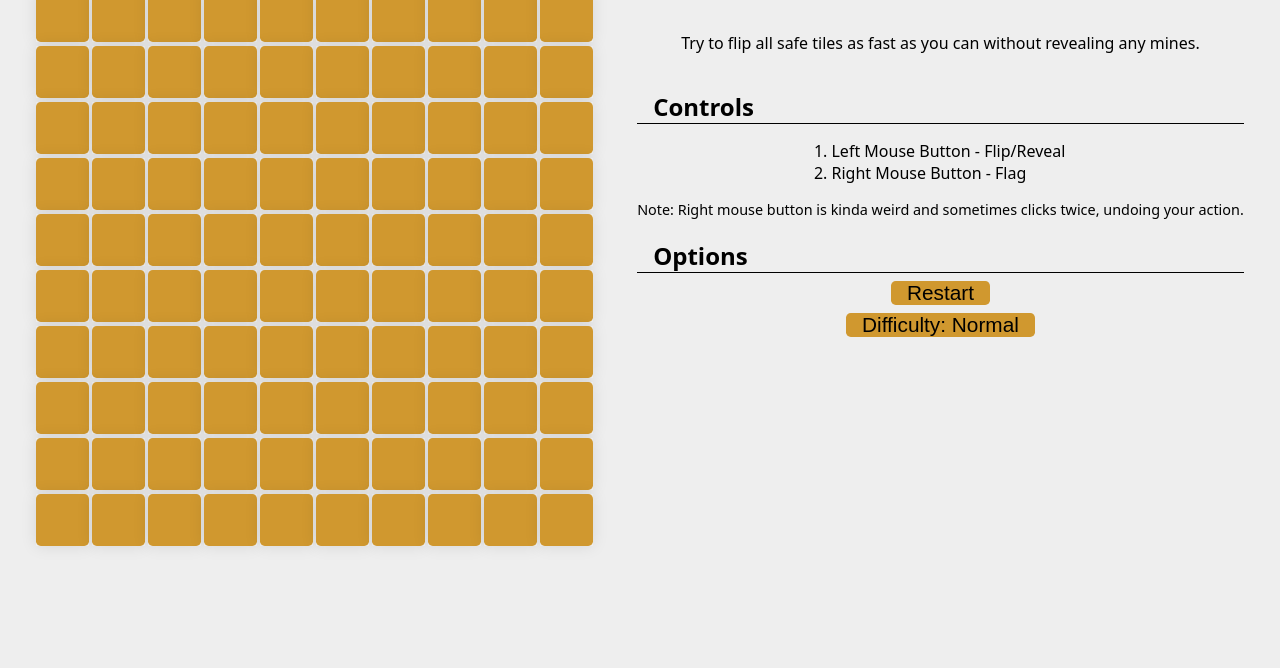
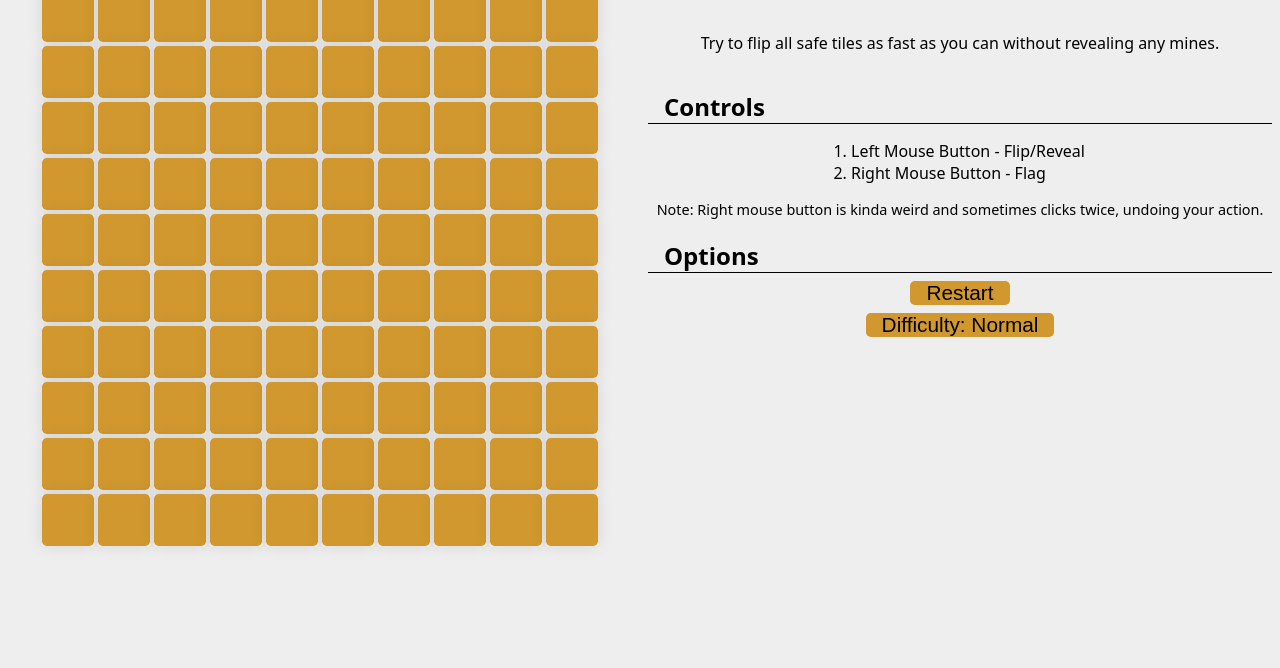
Before and after one commit to clikuki/minesweeper, a website with bundled scripts: page index.html in a window 1280 px wide. Shown: the part 132-800 px from the top of the page. Built offline with nearby package versions, Linux system fonts and the light colour scheme.

Commit message:
- grid now fixed at left half center - fixed flag counter not being set at startup - flagging is now prevented at before grid initialization

```diff
--- a/main.css
+++ b/main.css
@@ -11,8 +11,10 @@
 body {
 	background-color: #eee;
 	margin: 0;
-	display: flex;
-	justify-content: space-evenly;
+	display: grid;
+	grid-template-columns: repeat(2, 1fr);
+	justify-content: center;
+	align-items: center;
 	min-height: 100vh;
 	font-family: system-ui;
 	gap: 1rem;
@@ -112,6 +114,7 @@ body {
 	display: flex;
 	flex-direction: column;
 	align-items: center;
+	height: 100%;
 }
 .info :where(h1, h2) {
 	border-bottom: 1px solid black;
--- a/src/grid.ts
+++ b/src/grid.ts
@@ -121,6 +121,7 @@ export class Grid {
 			});
 			clickedTile.setListener(
 				() => {
+					if (!this.hasInitialized) return;
 					clickedTile.toggleFlag();
 					if (this.checkForWin()) {
 						this.hasWon = true;
--- a/src/main.ts
+++ b/src/main.ts
@@ -100,6 +100,7 @@ class Difficulty {
 
 const container = document.querySelector('.container') as HTMLElement;
 function newGrid() {
+	FlagsLeft.set(Difficulty.current.mineCount);
 	let grid = new Grid(
 		Difficulty.current.width,
 		Difficulty.current.height,
@@ -116,7 +117,6 @@ function newGrid() {
 
 function restart() {
 	Timer.reset();
-	FlagsLeft.set(Difficulty.current.mineCount);
 	newGrid();
 }
 
```
